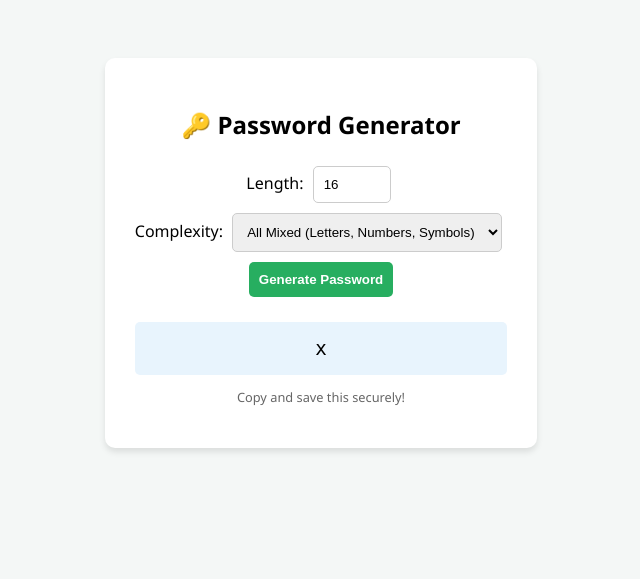
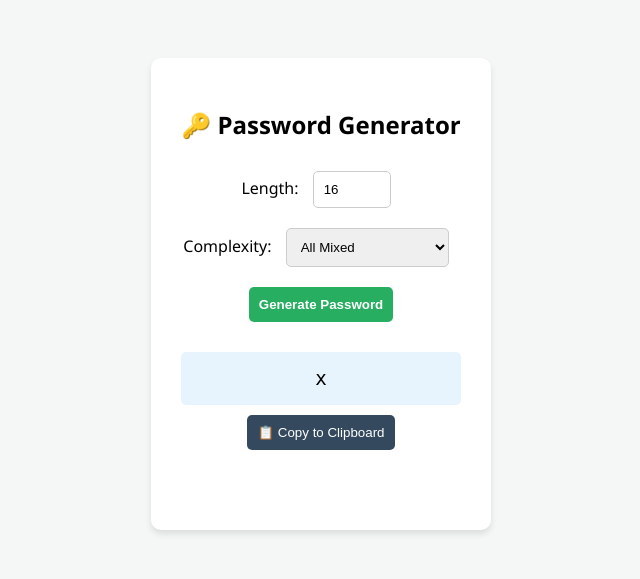
Before and after one commit to Alkyvianaddicto1/klaus, a Flask app: template templates/index.html in a window 1280 px wide. Shown: the top 579 px of the page, without its empty margins (319-959 px from the left). Run offline with Flask 3, Linux system fonts and the light colour scheme; the template is opened without the code that fills it: most values are stand-ins (such as "Sample title", 1, 10 or a date in 2020).

Commit message:
Added copy to clip board

```diff
--- a/templates/index.html
+++ b/templates/index.html
@@ -2,14 +2,18 @@
 <html lang="en">
 <head>
     <meta charset="UTF-8">
-    <title>Custom Password Generator</title>
+    <title>Secure Password Generator</title>
     <style>
-        body { font-family: 'Segoe UI', Tahoma, Geneva, Verdana, sans-serif; text-align: center; padding: 50px; background-color: #f4f7f6; }
+        body { font-family: 'Segoe UI', sans-serif; text-align: center; padding: 50px; background-color: #f4f7f6; }
         .card { background: white; padding: 30px; border-radius: 10px; display: inline-block; box-shadow: 0 4px 6px rgba(0,0,0,0.1); }
-        .result-box { background: #e8f4fd; padding: 15px; border-radius: 5px; margin-top: 20px; word-break: break-all; font-family: monospace; font-size: 1.2rem; }
-        select, input, button { padding: 10px; margin: 5px; border-radius: 5px; border: 1px solid #ccc; }
-        button { background-color: #27ae60; color: white; border: none; cursor: pointer; font-weight: bold; }
-        button:hover { background-color: #219150; }
+        .result-box {
+            background: #e8f4fd; padding: 15px; border-radius: 5px; margin-top: 20px;
+            font-family: monospace; font-size: 1.2rem; min-width: 250px; display: block;
+        }
+        select, input, button { padding: 10px; margin: 10px; border-radius: 5px; border: 1px solid #ccc; }
+        .gen-btn { background-color: #27ae60; color: white; border: none; cursor: pointer; font-weight: bold; }
+        .copy-btn { background-color: #34495e; color: white; border: none; cursor: pointer; margin-top: 10px; }
+        button:hover { opacity: 0.9; }
     </style>
 </head>
 <body>
@@ -18,14 +22,14 @@
     <h2>🔑 Password Generator</h2>
     <form method="POST">
         <div>
-            <label>Length:</label>
+            <label>Length: </label>
             <input type="number" name="length" value="16" min="4" max="100">
         </div>
 
         <div>
-            <label>Complexity:</label>
+            <label>Complexity: </label>
             <select name="mode">
-                <option value="all_mixed">All Mixed (Letters, Numbers, Symbols)</option>
+                <option value="all_mixed">All Mixed</option>
                 <option value="letters_only">Letters Only</option>
                 <option value="numbers_only">Numbers Only</option>
                 <option value="letters_symbols">Letters + Symbols</option>
@@ -33,16 +37,30 @@
             </select>
         </div>
 
-        <button type="submit">Generate Password</button>
+        <button type="submit" class="gen-btn">Generate Password</button>
     </form>
 
     {% if password %}
-        <div class="result-box">
-            {{ password }}
-        </div>
-        <p style="font-size: 0.8rem; color: #666;">Copy and save this securely!</p>
+        <div class="result-box" id="passwordText">{{ password }}</div>
+        <button class="copy-btn" onclick="copyPassword()">📋 Copy to Clipboard</button>
+        <p id="copyStatus" style="color: #27ae60; font-size: 0.8rem; height: 15px;"></p>
     {% endif %}
 </div>
 
+<script>
+function copyPassword() {
+    // Get the text from the result box
+    const password = document.getElementById("passwordText").innerText;
+
+    // Use the modern Clipboard API
+    navigator.clipboard.writeText(password).then(() => {
+        const status = document.getElementById("copyStatus");
+        status.innerText = "Copied!";
+        // Reset message after 2 seconds
+        setTimeout(() => { status.innerText = ""; }, 2000);
+    });
+}
+</script>
+
 </body>
 </html>
```
